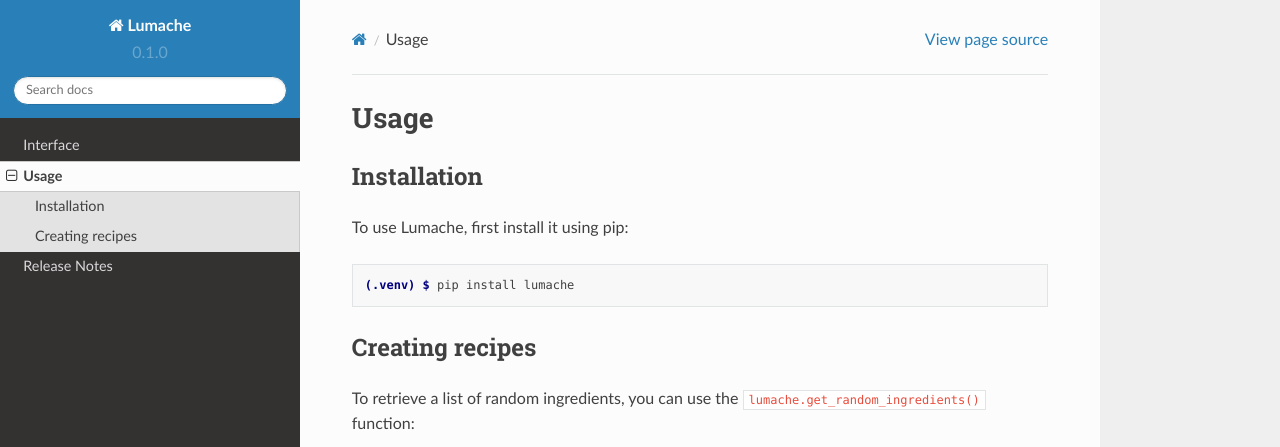
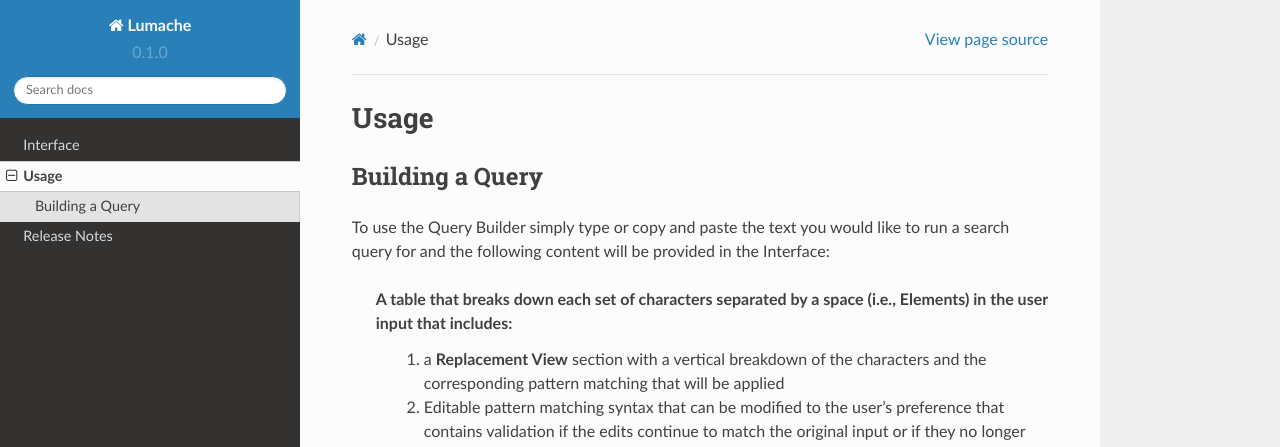
Before and after one commit to Ayjent/XSearchQB, a Sphinx documentation site: the page built from docs/source/usage.rst, in a window 1280 px wide and 1095 px high. Shown: the top 447 px of the window. Built offline with Sphinx 7.4.7 and the Read the Docs theme 2.0.0, drawn with Linux system fonts in a browser that asks for light colours; some of the changed text lies outside the part shown.

Commit message:
Update usage.rst

```diff
--- a/docs/source/usage.rst
+++ b/docs/source/usage.rst
@@ -3,31 +3,15 @@ Usage
 
 .. _installation:
 
-Installation
-------------
-
-To use Lumache, first install it using pip:
-
-.. code-block:: console
-
-   (.venv) $ pip install lumache
-
-Creating recipes
+Building a Query
 ----------------
 
-To retrieve a list of random ingredients,
-you can use the ``lumache.get_random_ingredients()`` function:
+To use the Query Builder simply type or copy and paste the text you would like to run a search query for and the following content will be provided in the Interface:
 
-.. autofunction:: lumache.get_random_ingredients
+   A table that breaks down each set of characters separated by a space (i.e., Elements) in the user input that includes:
+      1.  a **Replacement View** section with a vertical breakdown of the characters and the corresponding pattern matching that will be applied
+      2.  Editable pattern matching syntax that can be modified to the user's preference that contains validation if the edits continue to match the original input or if they no longer match the original input
 
-The ``kind`` parameter should be either ``"meat"``, ``"fish"``,
-or ``"veggies"``. Otherwise, :py:func:`lumache.get_random_ingredients`
-will raise an exception.
+   A Field Selection section where the User can designate the Field Tags to be added to the search queries.  Currently the Field Selection is limited to specific Term Fields with the option to include an addition Field Query for Live/Dead Status
 
-.. autoexception:: lumache.InvalidKindError
-
-For example:
-
->>> import lumache
->>> lumache.get_random_ingredients()
-['shells', 'gorgonzola', 'parsley']
+   A table that creates an entire search strategy based on your Input, Edits to pattern-matching, and Field Selections.
```
